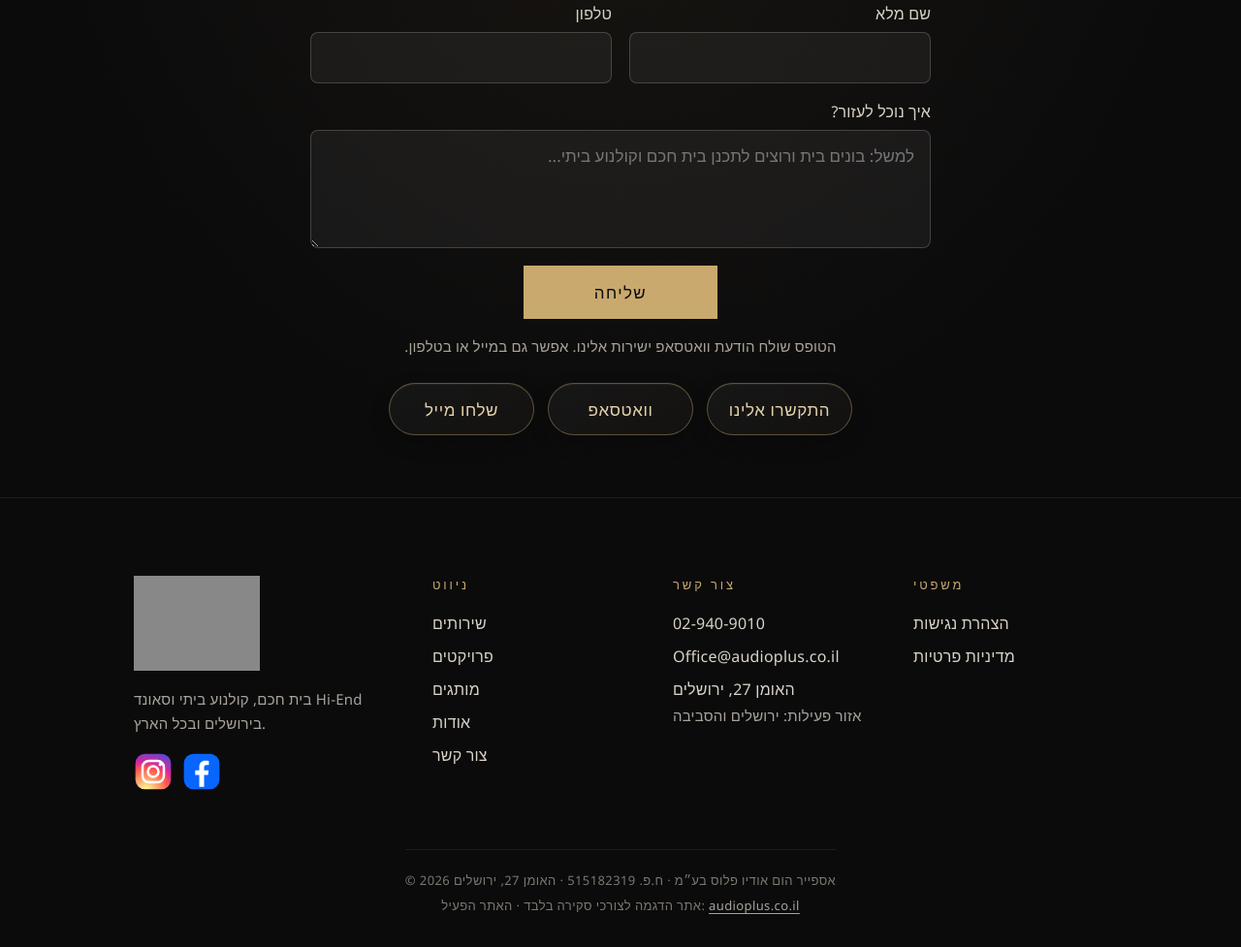
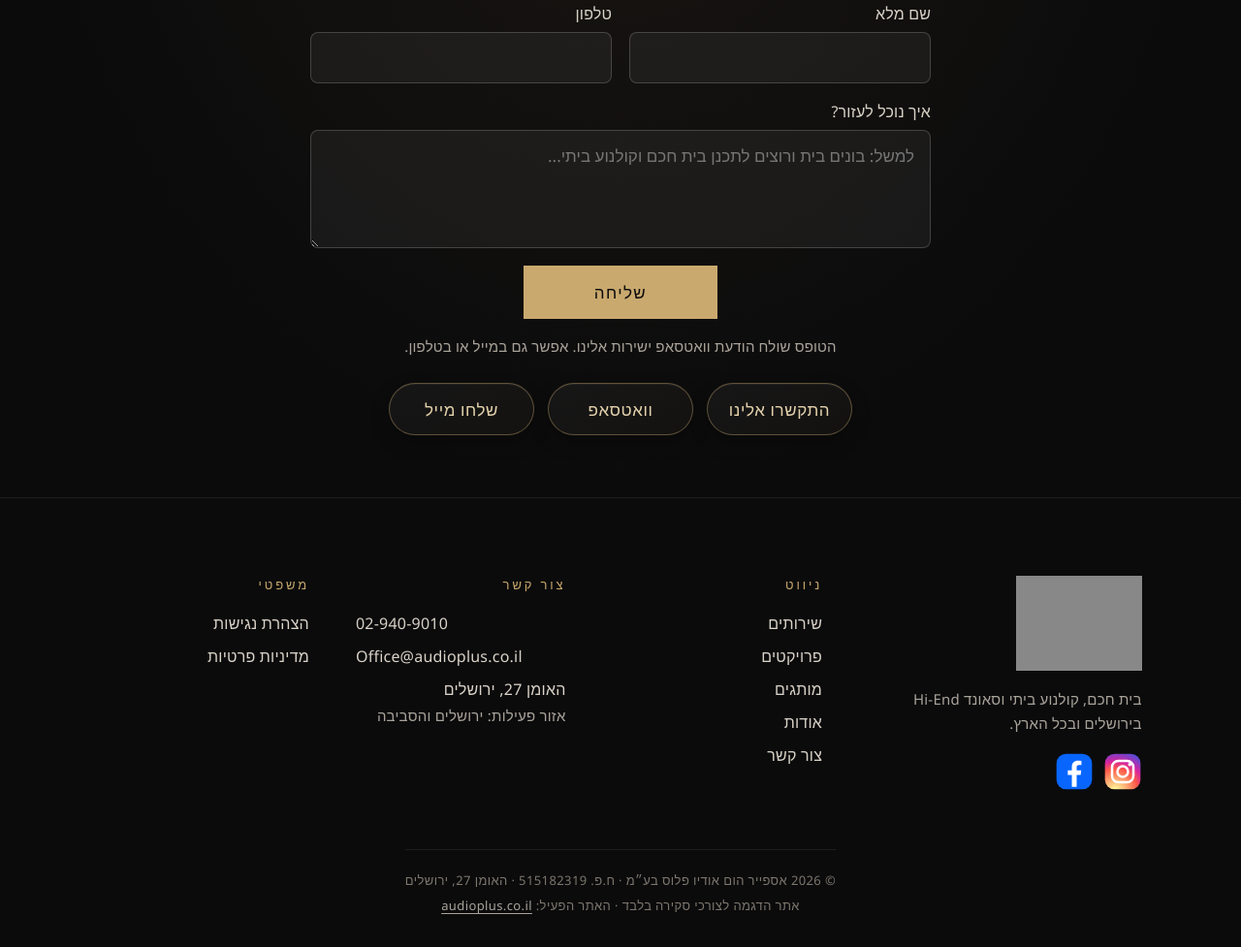
Before and after one commit to audioplus-il/audioplus-demo, a plain HTML site: page index.html in a window 1280 px wide. Shown: the part 7302-8279 px from the top of the page at 97% size. Drawn offline with Linux system fonts and the light colour scheme; grey boxes are pictures that could not be loaded.

Commit message:
Add RTL and LTR direction styles for footer

```diff
--- a/demo.css
+++ b/demo.css
@@ -164,3 +164,6 @@ html.a11y-contrast .d-form input, html.a11y-contrast .d-form textarea { border-c
 /* Footer alignment: right in Hebrew (RTL), left in English (LTR) */
 .d-foot-grid, .d-foot-brand, .d-foot-col, .d-foot-col h3, .d-foot-col a, .d-foot-col address, .d-foot-area, .d-foot-brand p { text-align: start !important; }
 .d-foot-soc { justify-content: flex-start; }
+html[dir="rtl"] .d-foot { direction: rtl; }
+html[dir="ltr"] .d-foot { direction: ltr; }
+.d-foot-grid { width: 100%; }
```
